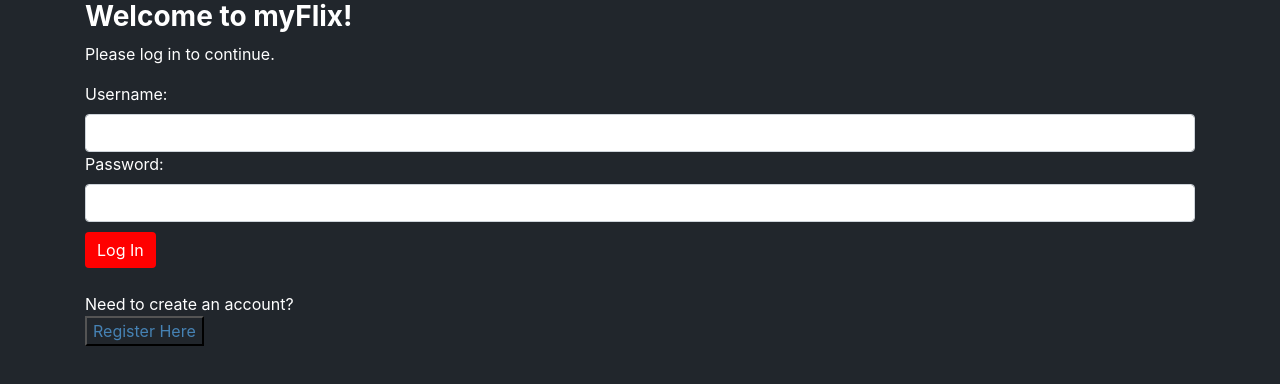
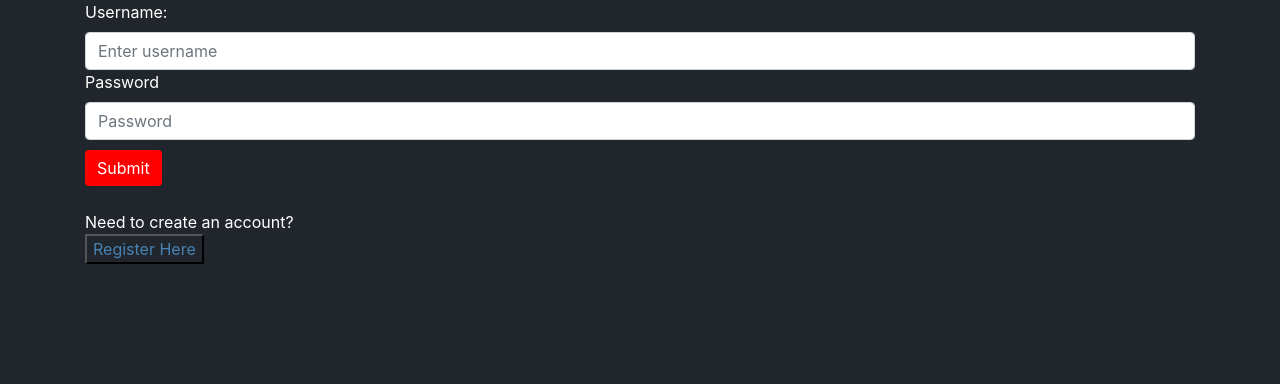
Before and after one commit to kblackston23/myFlix-client, a React (Vite) app: page / in a window 1280 px wide. Shown: the top 384 px of the page. Built offline with nearby package versions, Linux system fonts and the light colour scheme.

Commit message:
Updated login view

```diff
--- a/src/components/login-view/login-view.jsx
+++ b/src/components/login-view/login-view.jsx
@@ -9,40 +9,65 @@
   const [ username, setUsername ] = useState('');
   const [ password, setPassword ] = useState('');
 
+  const [ usernameErr, setUsernameErr ] = useState('');
+  const [ passwordErr, setPasswordErr ] = useState('');
+
+const validate = () => {
+    let isReq = true;
+    if(!username){
+     setUsernameErr('Username Required');
+     isReq = false;
+    }else if(username.length < 2){
+     setUsernameErr('Username must be 2 characters long');
+     isReq = false;
+    }
+    if(!password){
+     setPasswordErr('Password Required');
+     isReq = false;
+    }else if(password.length < 6){
+     setPassword('Password must be 6 characters long');
+     isReq = false;
+    }
+
+    return isReq;
+}
 
 const handleSubmit = (e) => {
   e.preventDefault();
+  const isReq = validate();
+  if(isReq) {
+    /* Send request to the server for authentication */
     axios.post('https://movies-api23.herokuapp.com/login', {
         Username: username,
         Password: password
     })
-    .then(response => {
+    .then(response =>{
         const data = response.data;
         props.onLoggedIn(data);
     })
     .catch(e => {
       console.log('no such user')
     });
+  }
 };
 
   return (
-    <>
-    <div>
-      <h1>Welcome to myFlix!</h1>
-        <p>Please log in to continue.</p>
-    </div>
-    <Form>
+    <><Form>
       <Form.Group controlId="formUsername">
         <Form.Label>Username:</Form.Label>
-      <Form.Control type="text" onChange={e => setUsername(e.target.value)} />
+        <Form.Control type="text" placeholder="Enter username" value={username} onChange={e => setUsername(e.target.value)} />
+        {/* code added here to display validation error */}
+        {usernameErr && <p>{usernameErr}</p>}
 </Form.Group>
 
       <Form.Group controlId="formPassword">
-      <Form.Label>Password:</Form.Label>
-      <Form.Control type="password" onChange={e => setPassword(e.target.value)} />
+        <Form.Label>Password</Form.Label>
+        <Form.Control type="password" placeholder="Password" value={password} onChange={e => setPassword(e.target.value)} />
+        {/* code added here to display validation error */}
+        {passwordErr && <p>{passwordErr}</p>}
 </Form.Group>
       <Button id="login-button" variant="primary" type="submit" onClick={handleSubmit}>
-      Log In
+        Submit
         </Button>
     </Form>
     <div><br />
```
Also changed, not shown: 2 other files (tests, documents, lock files or other folders). Lines whose indentation alone changed are shown as unchanged.
